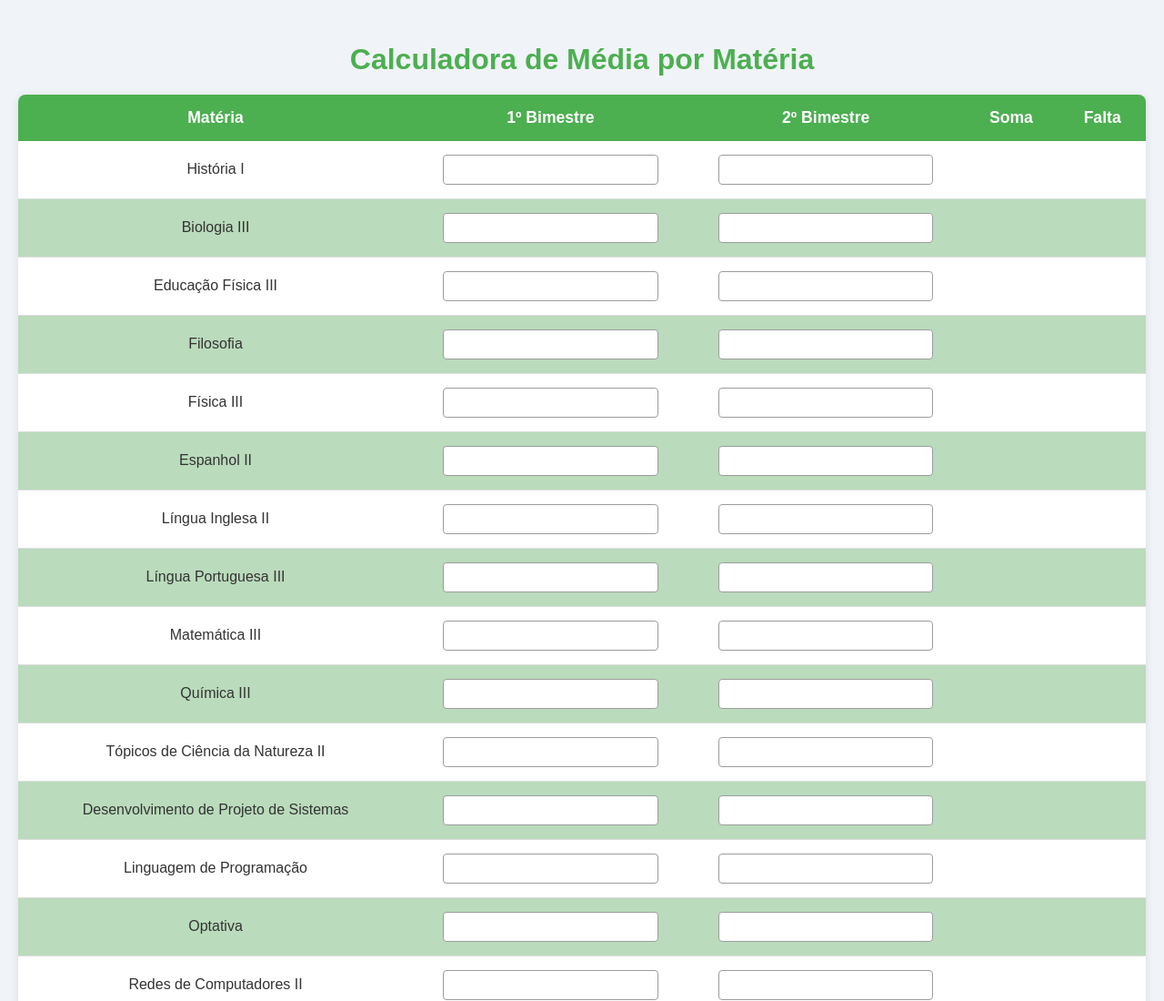
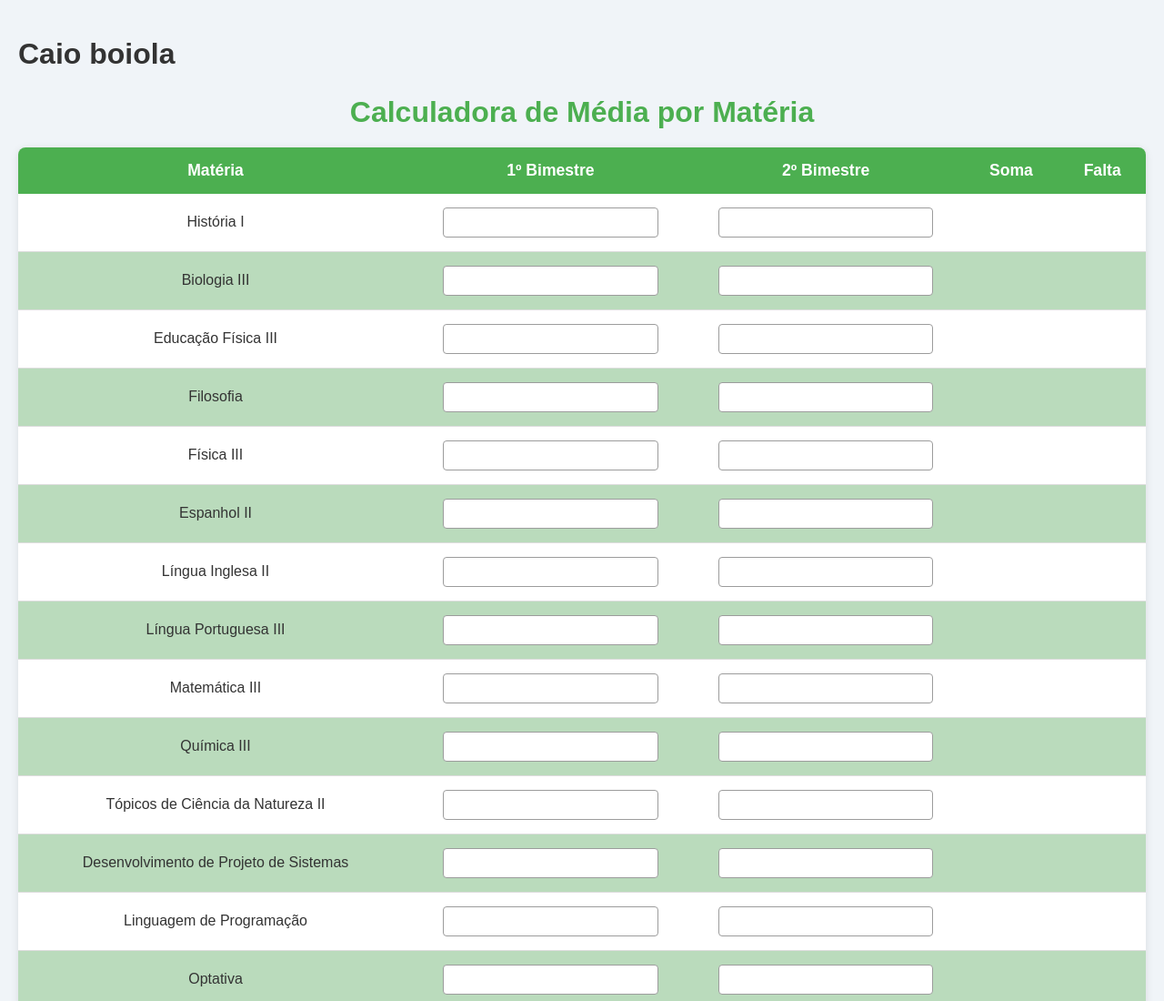
Before and after one commit to TheuzN064/Notas, a plain HTML site: page index.html in a window 1280 px wide. Shown: the top 1100 px of the page at 91% size. Drawn offline with Linux system fonts and the light colour scheme.

Commit message:
Update index.html
xaio

```diff
--- a/index.html
+++ b/index.html
@@ -92,6 +92,7 @@
 </head>
 
 <body>
+<h1> Caio boiola <h1>
     <h2>Calculadora de Média por Matéria</h2>
     <table>
         <thead>
```
